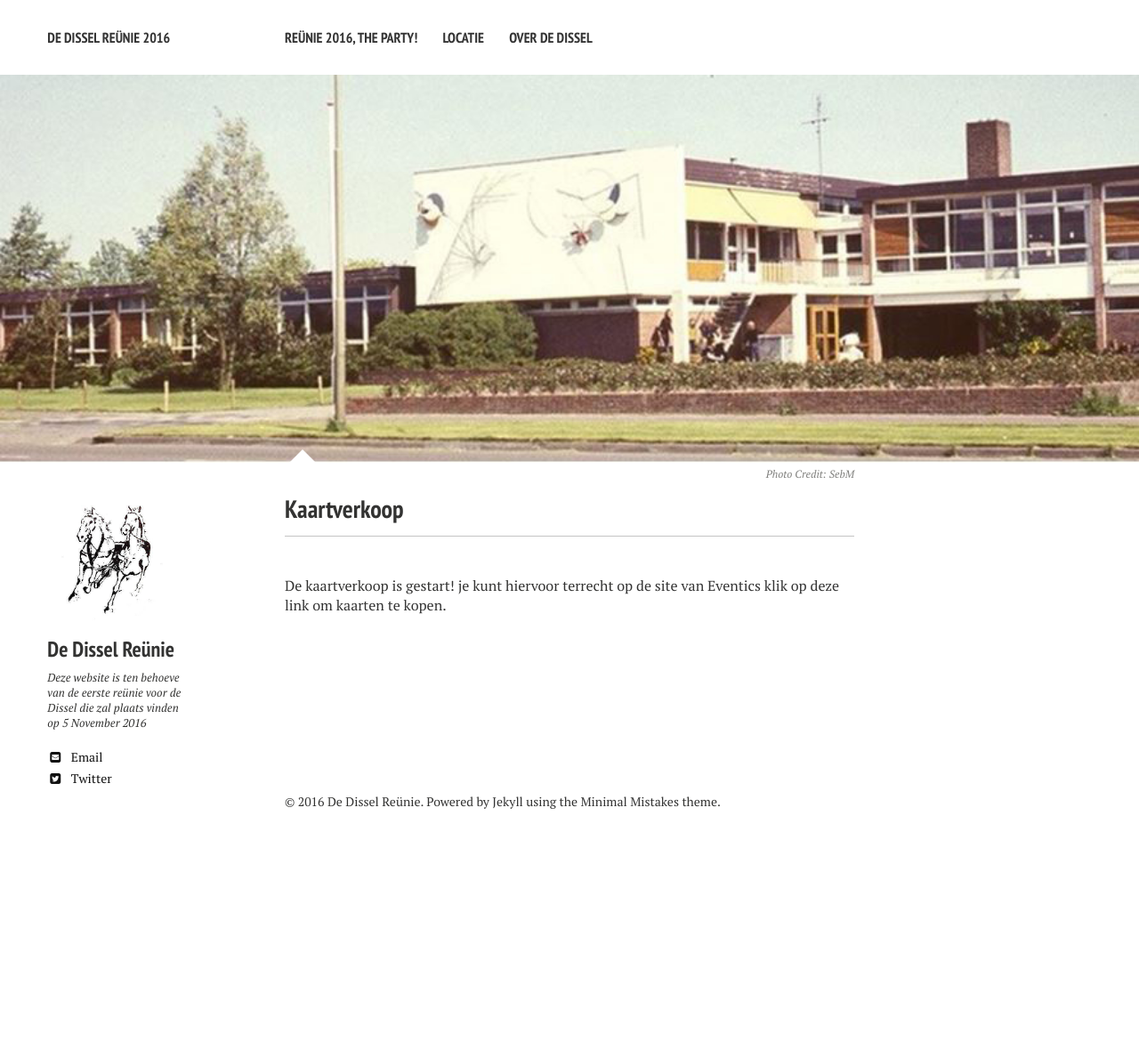
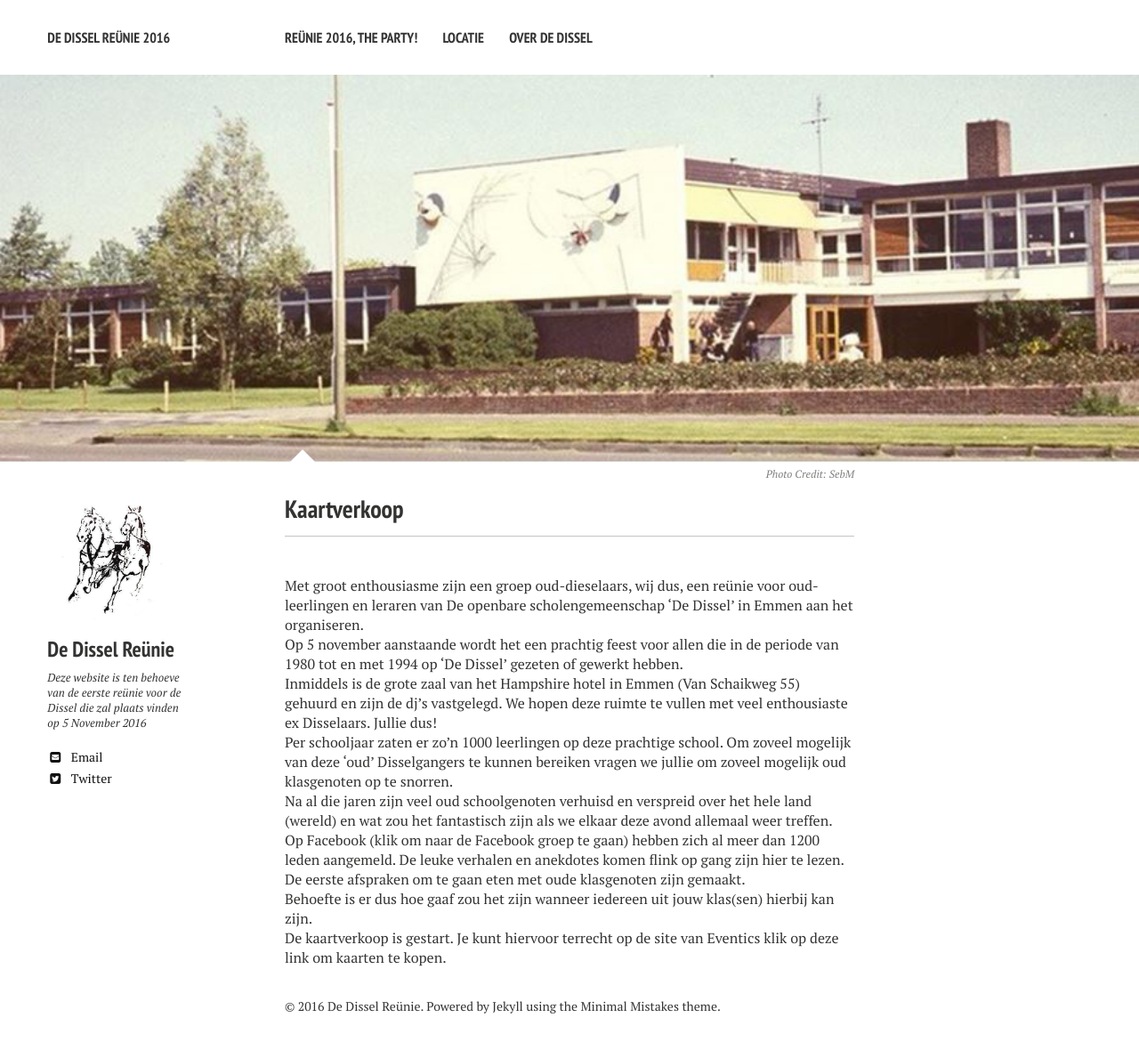
Before and after one commit to securitymonster/securitymonster.github.io, a Jekyll site: the page built from index.md, in a window 1280 px wide. Shown: the whole page at 89% size. Built offline with Jekyll 4.4.1, drawn with Linux system fonts in a browser that asks for light colours; nearby versions of some CDN libraries; before the commit the page ends 959 px from its top, so only the background shows below that.

Commit message:
Script update after bundler exec jekyll build

```diff
--- a/_layouts/home.html
+++ b/_layouts/home.html
@@ -35,7 +35,21 @@
   <div id="index">
   <h3>Kaartverkoop</h3>
   <br><br>
-    De kaartverkoop is gestart! je kunt hiervoor terrecht <a href="http://www.eventics.nl/event/reunie-de-dissel">op de site van Eventics klik op deze link om kaarten te kopen.</a>
+  Met groot enthousiasme zijn een groep oud-dieselaars, wij dus, een reünie voor oud-leerlingen en leraren van De openbare scholengemeenschap ‘De Dissel’ in Emmen aan het organiseren.<br>
+
+  Op 5 november aanstaande wordt het een prachtig feest voor allen die in de periode van 1980 tot en met 1994 op ‘De Dissel’ gezeten of gewerkt hebben.<br>
+
+  Inmiddels is de grote zaal van het Hampshire hotel in Emmen (Van Schaikweg 55) gehuurd en zijn de dj’s vastgelegd. We hopen deze ruimte te vullen met veel enthousiaste ex Disselaars. Jullie dus!<br>
+
+  Per schooljaar zaten er zo’n 1000 leerlingen op deze prachtige school. Om zoveel mogelijk van deze ‘oud’ Disselgangers te kunnen bereiken vragen we jullie om zoveel mogelijk oud klasgenoten op te snorren. <br>
+
+  Na al die jaren zijn veel oud schoolgenoten verhuisd en verspreid over het hele land (wereld) en wat zou het fantastisch zijn als we elkaar deze avond allemaal weer treffen. <br>
+
+  <a href="https://www.facebook.com/groups/194919854203127">Op Facebook (klik om naar de Facebook groep te gaan)</a> hebben zich al meer dan 1200 leden aangemeld. De leuke verhalen en anekdotes komen flink op gang zijn hier te lezen. De eerste afspraken om te gaan eten met oude klasgenoten zijn gemaakt. <br>
+
+  Behoefte is er dus hoe gaaf zou het zijn wanneer iedereen uit jouw klas(sen) hierbij kan zijn.<br>
+
+    De kaartverkoop is gestart. Je kunt hiervoor terrecht <a href="http://www.eventics.nl/event/reunie-de-dissel">op de site van Eventics klik op deze link om kaarten te kopen.</a>
       </div><!-- /#index -->
 </div><!-- /#main -->
 
```
